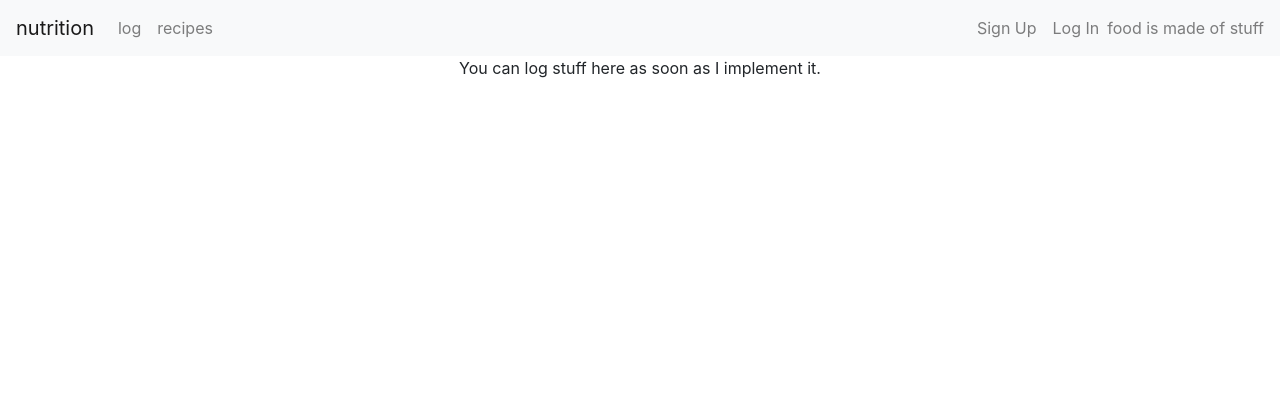
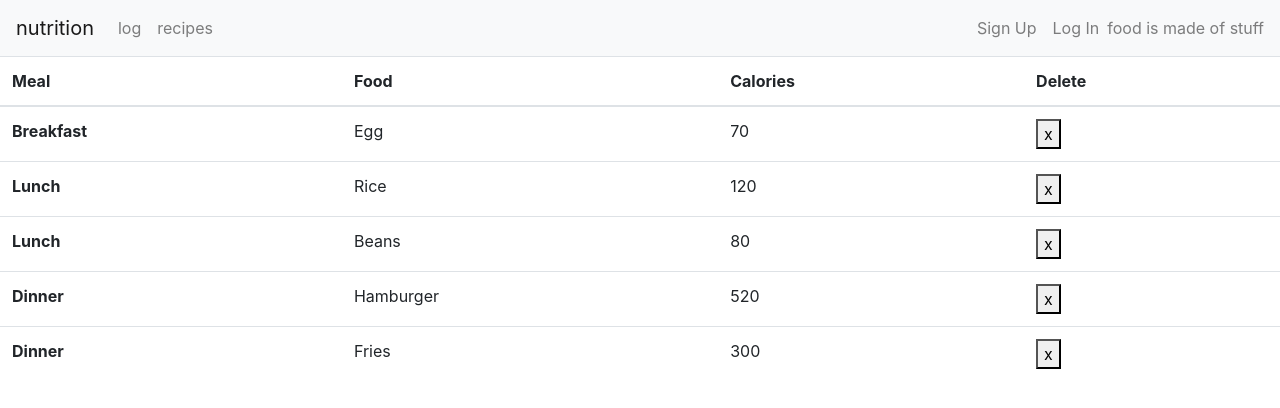
Before and after one commit to ichbindev/nutrition, a React (Create React App) app: page /log in a window 1280 px wide. Shown: the top 408 px of the page. Built offline with nearby package versions, Linux system fonts and the light colour scheme.

Commit message:
test username issue

```diff
--- a/src/App.css
+++ b/src/App.css
@@ -74,4 +74,8 @@ img {
   margin: 10px;
 }
 
+.log-table-container {
+  text-align: left;
+}
+
 /*# sourceMappingURL=App.css.map */
--- a/src/App.scss
+++ b/src/App.scss
@@ -83,3 +83,7 @@ img {
 .serving-size {
   margin: $basic-margin;
 }
+
+.log-table-container{
+  text-align: left;
+}
--- /dev/null
+++ b/src/components/NutritionLog.js
@@ -0,0 +1,68 @@
+import React from "react";
+import { Button, Table } from "reactstrap";
+
+const removeLoggedItem = (e) => {
+  console.log("Delete this from the list");
+  console.log(e.target);
+};
+
+const NutritionLog = ({ userNutritionForDay }) => {
+  return (
+    <div className="log-table-container">
+      <Table className="log-table">
+        <thead>
+          <tr>
+            <th>Meal</th>
+            <th>Food</th>
+            <th>Calories</th>
+            <th>Delete</th>
+          </tr>
+        </thead>
+        <tbody>
+          <tr>
+            <th scope="row">Breakfast</th>
+            <td>Egg</td>
+            <td>70</td>
+            <td>
+              <button foodName={"Egg"} onClick={(e) => removeLoggedItem(e)}>x</button>
+            </td>
+          </tr>
+          <tr>
+            <th scope="row">Lunch</th>
+            <td>Rice</td>
+            <td>120</td>
+            <td>
+              <button onClick={(e) => removeLoggedItem(e)}>x</button>
+            </td>
+          </tr>
+          <tr>
+            <th scope="row">Lunch</th>
+            <td>Beans</td>
+            <td>80</td>
+            <td>
+              <button onClick={(e) => removeLoggedItem(e)}>x</button>
+            </td>
+          </tr>
+          <tr>
+            <th scope="row">Dinner</th>
+            <td>Hamburger</td>
+            <td>520</td>
+            <td>
+              <button onClick={(e) => removeLoggedItem(e)}>x</button>
+            </td>
+          </tr>
+          <tr>
+            <th scope="row">Dinner</th>
+            <td>Fries</td>
+            <td>300</td>
+            <td>
+              <button onClick={(e) => removeLoggedItem(e)}>x</button>
+            </td>
+          </tr>
+        </tbody>
+      </Table>
+    </div>
+  );
+};
+
+export default NutritionLog;
--- /dev/null
+++ b/src/components/Searchbar.js
@@ -0,0 +1,35 @@
+import React, { useState } from 'react';
+
+const Searchbar = ({ onSearch = () => {}}) => {
+  const [searchTerm, setSearchTerm] = useState('');
+
+  const onSubmit = event => {
+    event.preventDefault();
+    onSearch(searchTerm);
+  }
+
+  return (
+    <div className="searchbar">
+      <form>
+        <label className="food-search-input-label" htmlFor="food-search-input">
+          Search for a food:&nbsp;
+        </label>
+        <input
+          className="food-search-input"
+          name="food-search-input"
+          placeholder="Banana"
+          value={searchTerm}
+          onChange={event => setSearchTerm(event.target.value)}
+        />
+        <button className="food-search-submit"
+          type="submit"
+          onClick={event => onSubmit(event)}
+        >
+          Search
+        </button>
+      </form>
+    </div>
+  )
+}
+
+export default Searchbar;
--- a/src/pages/Log.js
+++ b/src/pages/Log.js
@@ -1,11 +1,12 @@
-import React from 'react';
+import React from "react";
+import NutritionLog from "../components/NutritionLog";
 
 const Log = () => {
   return (
     <div>
-      You can log stuff here as soon as I implement it.
+      <NutritionLog userNutrionForDay={`TODO`} />
     </div>
-  )
-}
+  );
+};
 
 export default Log;
```
Also changed, not shown: 1 other file (tests, documents, lock files or other folders).
